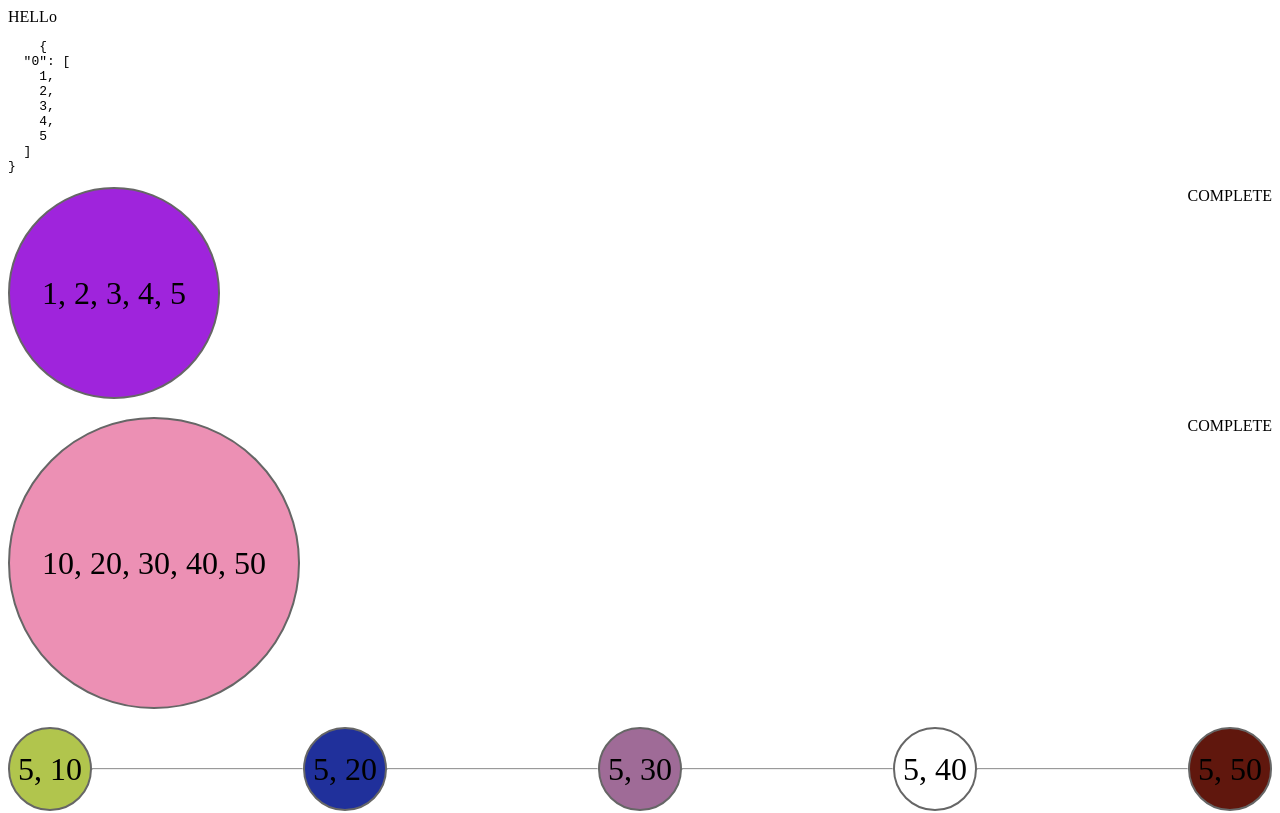
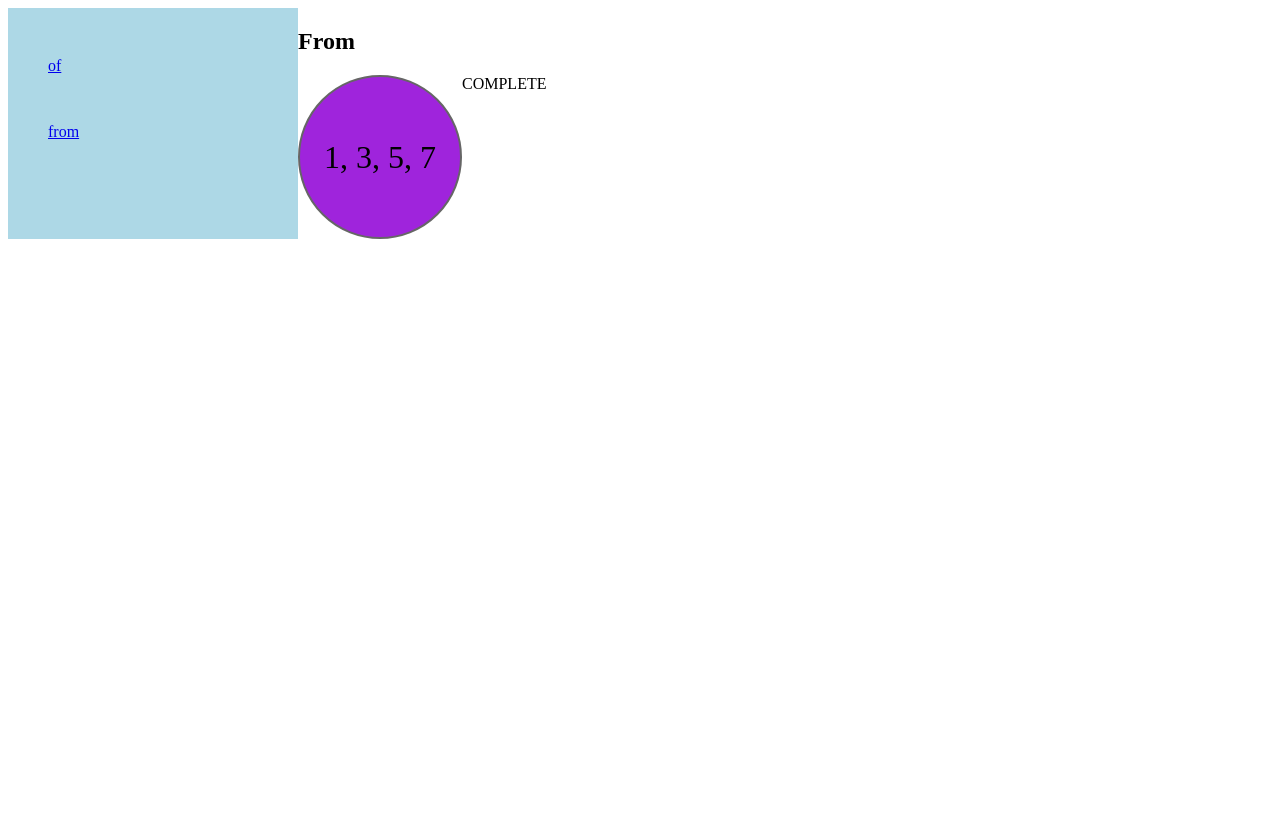
Before and after one commit to byronantak/rxjs-marblizer, an Angular app in the folder rxjs/visualize-observable/: page /from in a window 1280 px wide. Before the commit this address led to /. Shown: the top 813 px of the page. Built offline with nearby package versions, Linux system fonts and the light colour scheme.

Commit message:
Add sidebar. Add demo components

```diff
--- a/rxjs/visualize-observable/src/app/app-routing.module.ts
+++ b/rxjs/visualize-observable/src/app/app-routing.module.ts
@@ -1,7 +1,23 @@
 import { NgModule } from '@angular/core';
 import { RouterModule, Routes } from '@angular/router';
+import { FromDemoComponent } from './pages/from-demo/from-demo.component';
+import { OfDemoComponent } from './pages/of-demo/of-demo.component';
 
-const routes: Routes = [];
+const routes: Routes = [
+  {
+    path: 'of',
+    component: OfDemoComponent
+  },
+  {
+    path: 'from',
+    component: FromDemoComponent
+  },
+  {
+    path: '',
+    redirectTo: 'of',
+    pathMatch: 'full'
+  },
+];
 
 @NgModule({
   imports: [RouterModule.forRoot(routes)],
--- a/rxjs/visualize-observable/src/app/app.component.html
+++ b/rxjs/visualize-observable/src/app/app.component.html
@@ -1,4 +1,4 @@
-HELLo
+<!-- HELLo
 
 <pre>
     {{ visualizer.dataCollector.timeLookup | json }}
@@ -35,4 +35,8 @@ BEFORE FILTER
 After FILTER
 
 <app-marble-diagram [visualizer]="afterFilterDataCollector.timeLookup"
-    [isComplete]="afterFilterDataCollector.isComplete"></app-marble-diagram>
+    [isComplete]="afterFilterDataCollector.isComplete"></app-marble-diagram> -->
+
+<app-side-bar>
+    <router-outlet></router-outlet>
+</app-side-bar>
--- a/rxjs/visualize-observable/src/app/app.module.ts
+++ b/rxjs/visualize-observable/src/app/app.module.ts
@@ -4,6 +4,9 @@ import { AppRoutingModule } from './app-routing.module';
 import { AppComponent } from './app.component';
 import { MarbleDiagramComponent } from './components/marble-diagram/marble-diagram.component';
 import { MarbleComponent } from './components/marble/marble.component';
+import { FromDemoComponent } from './pages/from-demo/from-demo.component';
+import { OfDemoComponent } from './pages/of-demo/of-demo.component';
+import { SideBarComponent } from './components/side-bar/side-bar.component';
 
 
 @NgModule({
@@ -11,6 +14,9 @@ import { MarbleComponent } from './components/marble/marble.component';
     AppComponent,
     MarbleDiagramComponent,
     MarbleComponent,
+    OfDemoComponent,
+    FromDemoComponent,
+    SideBarComponent,
   ],
   imports: [
     BrowserModule,
--- /dev/null
+++ b/rxjs/visualize-observable/src/app/components/side-bar/side-bar.component.html
@@ -0,0 +1,10 @@
+<div style="display: flex; height: 100%;">
+    <nav style="display: flex; flex-direction: column;">
+        <ul class="menu">
+            <li *ngFor="let route of routes">
+                <a [routerLink]="route.path">{{ route.path }}</a>
+            </li>
+        </ul>
+    </nav>
+    <ng-content></ng-content>
+</div>
--- /dev/null
+++ b/rxjs/visualize-observable/src/app/components/side-bar/side-bar.component.scss
@@ -0,0 +1,21 @@
+nav {
+    display: inline-block;
+
+    .menu {
+        display: flex;
+        flex-direction: column;
+        margin: 0px;
+        justify-content: space-evenly;
+    }
+
+    ul {
+        list-style: none;
+        height: 100%;
+        width: 250px;
+        // position: fixed;
+        overflow-x: hidden;
+        left: 0;
+        top: 0;
+        background-color: lightblue;
+    }
+}
--- /dev/null
+++ b/rxjs/visualize-observable/src/app/components/side-bar/side-bar.component.ts
@@ -0,0 +1,19 @@
+import { Component } from '@angular/core';
+import { Route, Router } from '@angular/router';
+
+@Component({
+  selector: 'app-side-bar',
+  templateUrl: './side-bar.component.html',
+  styleUrls: ['./side-bar.component.scss']
+})
+export class SideBarComponent {
+
+  public routes: Route[] = []
+
+  constructor(private router: Router) {
+    this.routes = this.router.config
+  }
+
+
+
+}
--- /dev/null
+++ b/rxjs/visualize-observable/src/app/pages/from-demo/from-demo.component.html
@@ -0,0 +1,5 @@
+<h2>From</h2>
+
+<app-marble-diagram [visualizer]="visualizer.dataCollector.timeLookup"
+    [isComplete]="visualizer.dataCollector.isComplete">
+</app-marble-diagram>
--- /dev/null
+++ b/rxjs/visualize-observable/src/app/pages/from-demo/from-demo.component.ts
@@ -0,0 +1,17 @@
+import { Component } from '@angular/core';
+import { from, Observable } from 'rxjs';
+import { VisualizeSubscriber } from 'src/app/utilities/visualize-subscriber';
+
+@Component({
+  templateUrl: './from-demo.component.html',
+})
+export class FromDemoComponent {
+  public observable: Observable<number>;
+  public visualizer: VisualizeSubscriber<number>;
+
+  constructor() {
+    this.observable = from([1, 3, 5, 7]);
+    this.visualizer = new VisualizeSubscriber();
+    this.observable.subscribe(this.visualizer);
+  }
+}
--- /dev/null
+++ b/rxjs/visualize-observable/src/app/pages/of-demo/of-demo.component.html
@@ -0,0 +1,5 @@
+<h2>Of</h2>
+
+<app-marble-diagram [visualizer]="visualizer.dataCollector.timeLookup"
+    [isComplete]="visualizer.dataCollector.isComplete">
+</app-marble-diagram>
--- /dev/null
+++ b/rxjs/visualize-observable/src/app/pages/of-demo/of-demo.component.ts
@@ -0,0 +1,17 @@
+import { Component } from '@angular/core';
+import { Observable, of } from 'rxjs';
+import { VisualizeSubscriber } from 'src/app/utilities/visualize-subscriber';
+
+@Component({
+  templateUrl: './of-demo.component.html',
+})
+export class OfDemoComponent {
+  public observable: Observable<number[]>;
+  public visualizer: VisualizeSubscriber<number[]>;
+
+  constructor() {
+    this.observable = of([1, 3, 5, 7]);
+    this.visualizer = new VisualizeSubscriber();
+    this.observable.subscribe(this.visualizer);
+  }
+}
--- a/rxjs/visualize-observable/src/app/utilities/visualize-operator.ts
+++ b/rxjs/visualize-observable/src/app/utilities/visualize-operator.ts
@@ -15,6 +15,8 @@ export function visualizeOperator<T>(dataCollector: DataIngester<T>): MonoTypeOp
             new OperatorSubscriber<T>(subscriber, (value: T) => {
                 dataCollector.ingest(value);
                 subscriber.next(value);
+            }, () => {
+                dataCollector.complete();
             })
         );
     });
```
